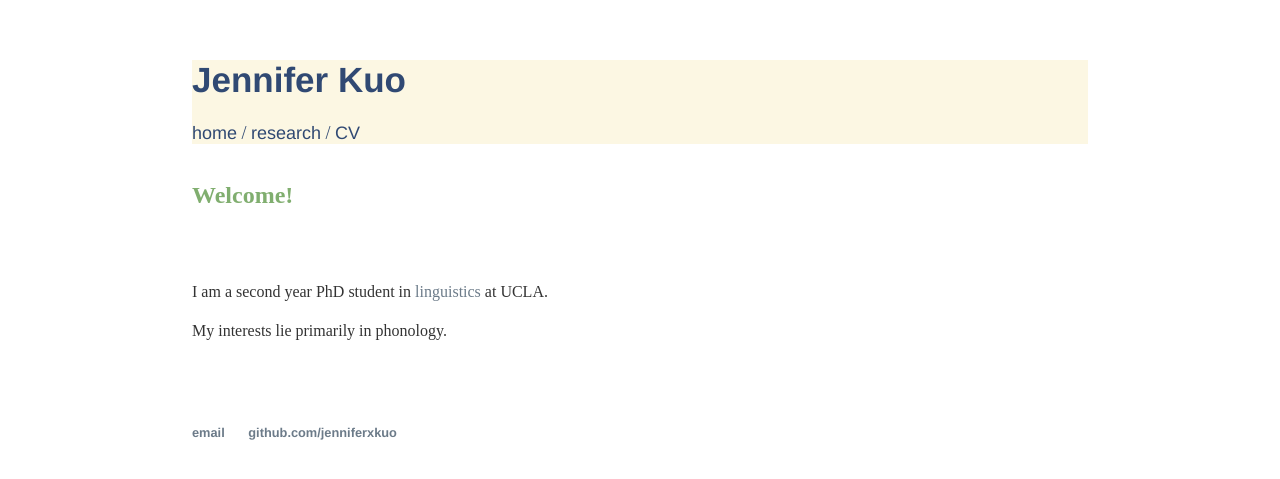
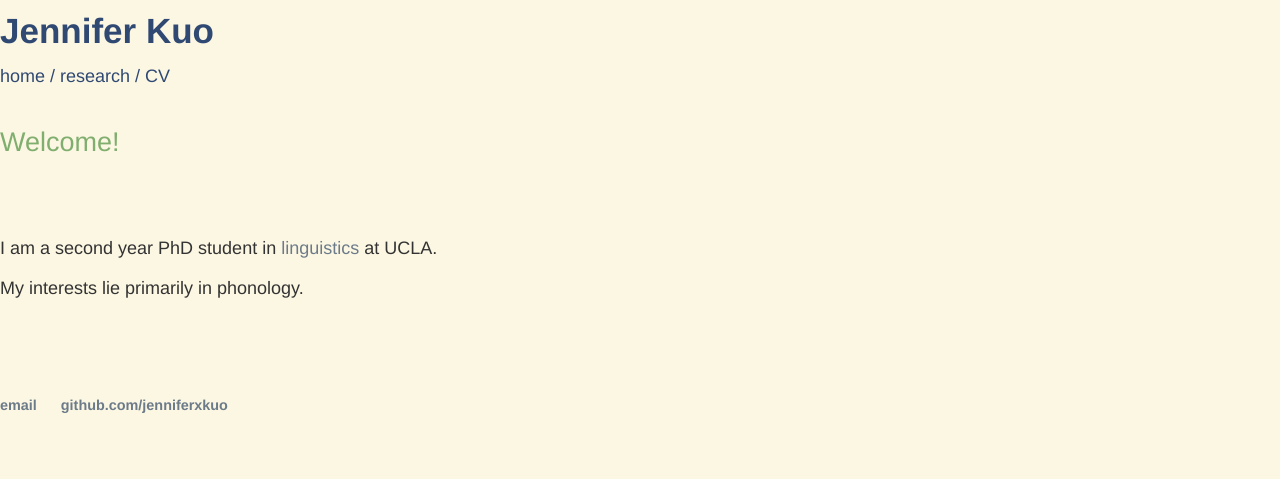
Before and after one commit to jenniferxkuo/jenniferxkuo.github.io, a Jekyll site: the page built from index.html, in a window 1280 px wide. Shown: the top 479 px of the page. Built offline with Jekyll 4.4.1, drawn with Linux system fonts in a browser that asks for light colours.

Commit message:
Update main.css

```diff
--- a/css/main.css
+++ b/css/main.css
@@ -1,8 +1,34 @@
+* {
+  margin: 0;
+  padding: 0;
+  border: 0;
+  font: inherit;
+  vertical-align: baseline;
+}
+
+/*
 body {
     margin: 60px auto;
     width: 70%;
     background-color: #ffffff;
 }
+*/
+
+body {
+  box-sizing: border-box;
+  color: #fcf7e3;
+  background: #fcf7e3;
+  font-size: 18px;
+  font-family: Helvetica, Arial, sans-serif;
+  line-height: 1.5;
+  -webkit-font-smoothing: antialiased;
+}
+
+h1, h2, h3, h4, h5 {
+  margin: 5px 0;
+  font-family:'Helvetica', 'Arial', 'Sans-Serif';
+}
+
 nav ul, footer ul {
     font-family:'Helvetica', 'Arial', 'Sans-Serif';
     padding: 0px;
@@ -39,6 +65,7 @@ h2 {
 }
 
 p {
+    margin: 15px 0 15px 0;
     font-size: 1em;
     line-height: 1.4em;
     color: #333;
@@ -53,7 +80,6 @@ ul {
 }
 
 header {
-    margin: 0px;
     background: #fcf7e3;
     color: #304973;
 }
```
